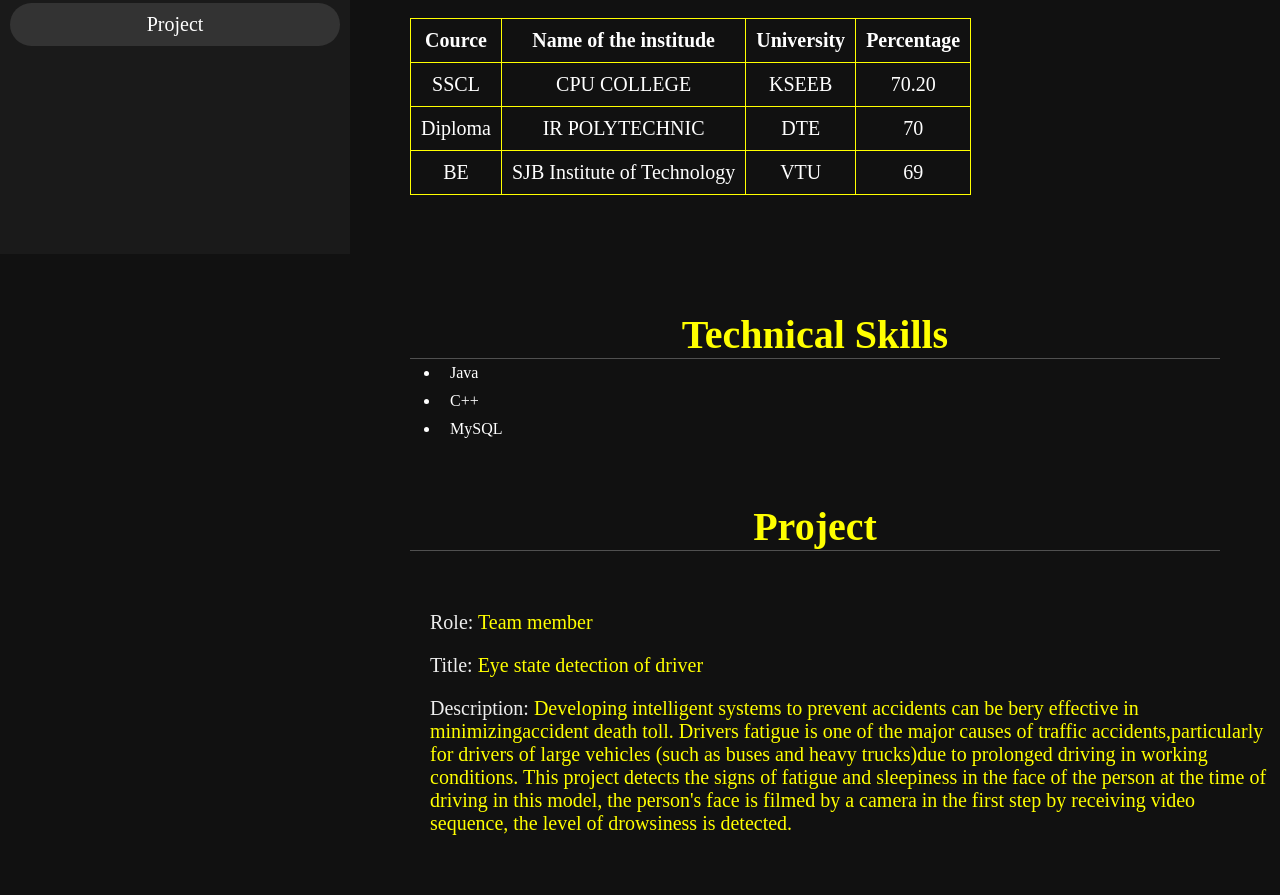
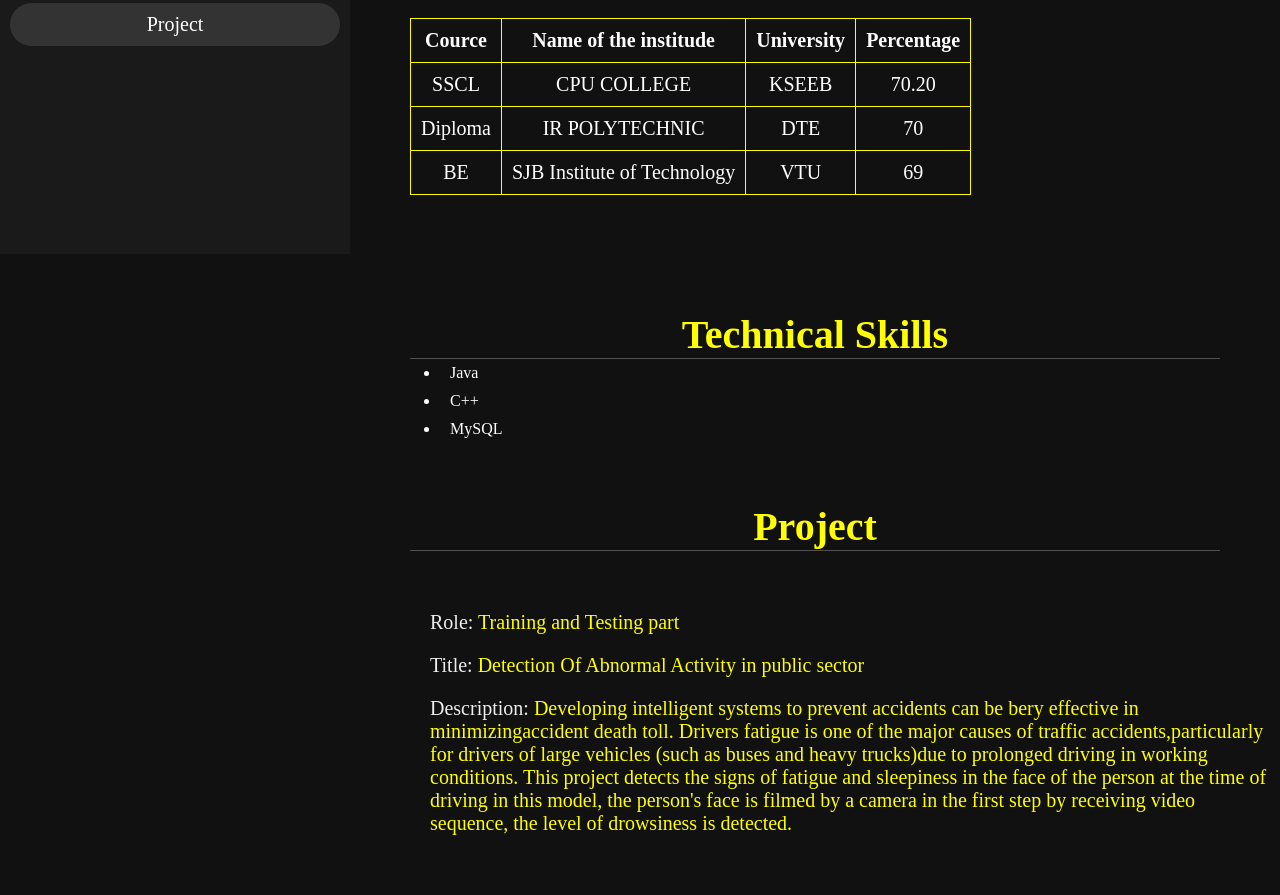
Before and after one commit to RANJITH199/Ranjith, a plain HTML site: page index.html in a window 1280 px wide. Shown: the part 546-1441 px from the top of the page. Drawn offline with Linux system fonts and the light colour scheme.

Commit message:
Update index.html

```diff
--- a/index.html
+++ b/index.html
@@ -79,8 +79,8 @@
     <h1 class="heading"><span>Project</span></h1>
     <div class="Row">
         <div class="det">
-    <h3><span>Role: </span>Team member</h3>
-    <h3><span>Title: </span>Eye state detection of driver</h3>
+    <h3><span>Role: </span>Training and Testing part</h3>
+    <h3><span>Title: </span>Detection Of Abnormal Activity in public sector</h3>
     <h3><span>Description: </span>Developing intelligent systems to prevent accidents
                 can be bery effective in minimizingaccident death toll.
                 Drivers fatigue is one of the major causes of traffic
```
